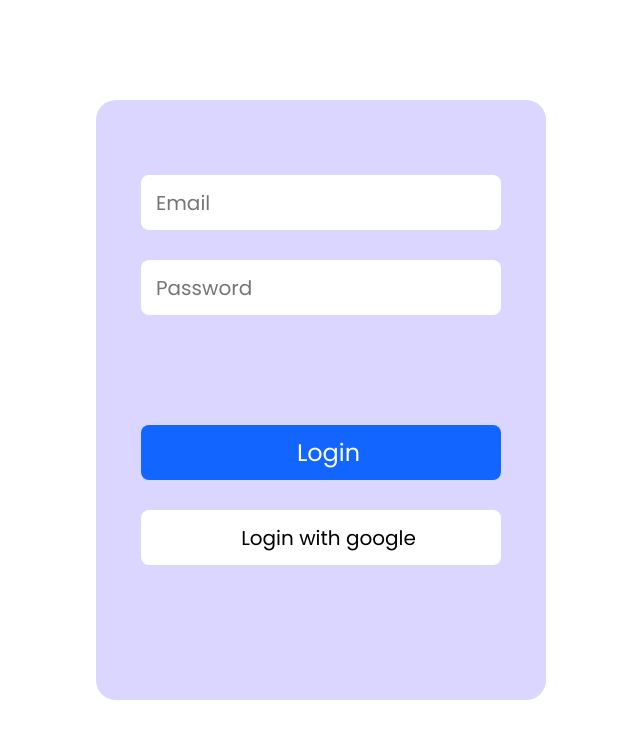
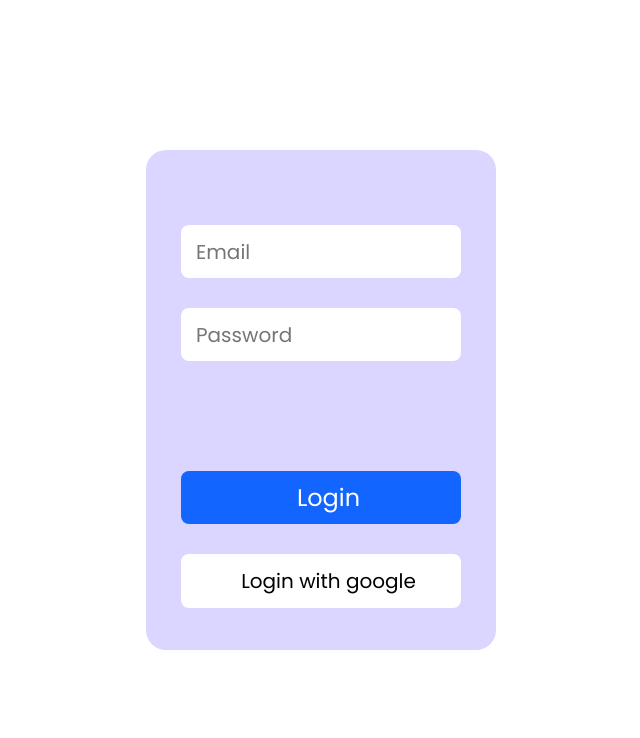
Before and after one commit to toofani99/Learnhub-project, a plain HTML site: page account-handle/sign-in.html in a window 1280 px wide. Shown: the whole page, without its empty margins (319-959 px from the left). Drawn offline with Linux system fonts and the light colour scheme.

Commit message:
Update register.css
card ka height and width change

```diff
--- a/account-handle/register.css
+++ b/account-handle/register.css
@@ -18,8 +18,8 @@ body{
 .card{
     border: none;
     border-radius: 20px;
-    height: 600px;
-    width: 450px;
+    height: 500px;
+    width: 350px;
     display: flex;
     flex-direction: column;
     padding-top: 75px;
```
